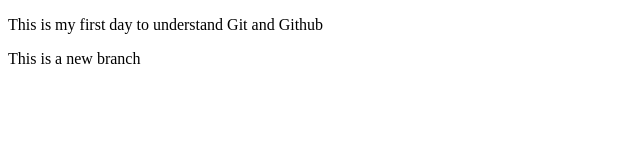
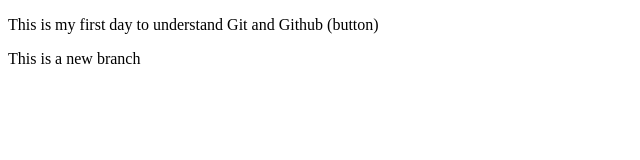
Before and after one commit to Anuja6125/Local_Repo, a plain HTML site: page index.html in a window 1280 px wide. Shown: the full height of the page, 0-640 px from the left. Drawn offline with Linux system fonts and the light colour scheme.

```diff
--- a/index.html
+++ b/index.html
@@ -6,7 +6,7 @@
     <title>Document</title>
 </head>
 <body>
-    <p>This is my first day to understand Git and Github</p>
+    <p>This is my first day to understand Git and Github (button)</p>
     <p>This is a new branch</p>
 </body>
 </html>
```
